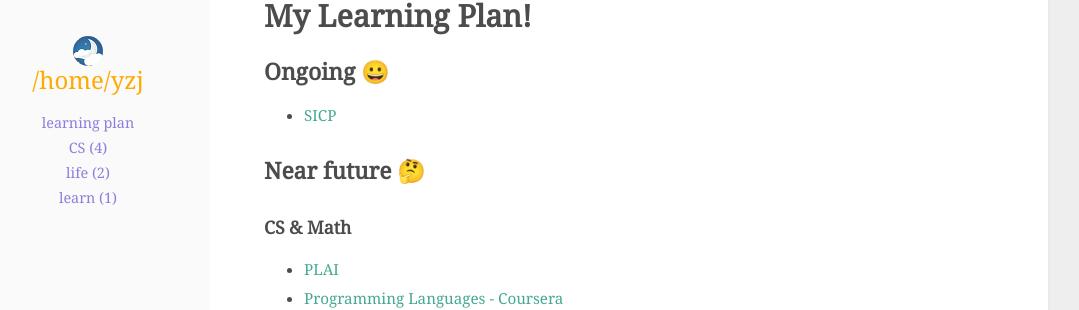
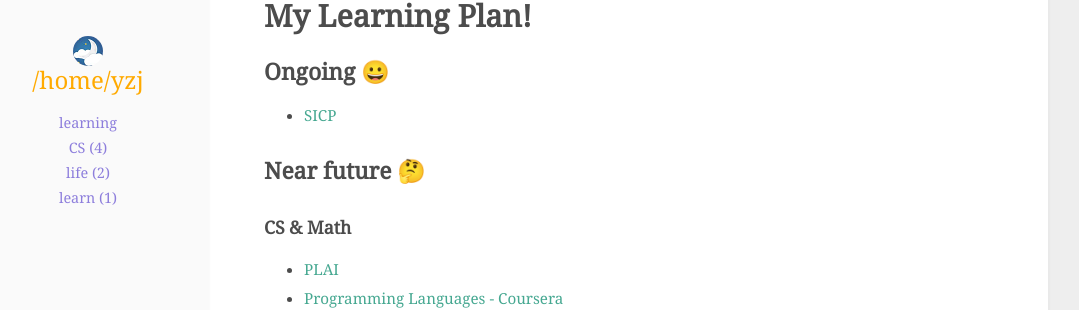
Before and after one commit to wine99/wine99.github.io, a Jekyll site: the page built from aboutme.html, in a window 1280 px wide. Shown: the part 114-424 px from the top of the page, without its empty margins (132-1211 px from the left). Built offline with Jekyll 4.4.1, drawn with Linux system fonts in a browser that asks for light colours.

Commit message:
rename link "about" to "learning"

```diff
--- a/_includes/header.html
+++ b/_includes/header.html
@@ -17,7 +17,7 @@
       <ul class="nav_list">
         <li class="nav_item">
           <!-- <a href="{{ site.baseurl }}/aboutme.html">about</a> -->
-          <a href="{{ site.baseurl }}/aboutme.html">learning plan</a>
+          <a href="{{ site.baseurl }}/aboutme.html">learning</a>
         </li>
       </ul>
       {% endif %}
--- a/_includes/mobile_menu.html
+++ b/_includes/mobile_menu.html
@@ -3,7 +3,8 @@
   <ul class="nav_list">
     {% if site.user.aboutme %}
     <li class="nav_item">
-      <a href="{{ site.baseurl }}/aboutme.html">about</a>
+      <!-- <a href="{{ site.baseurl }}/aboutme.html">about</a> -->
+      <a href="{{ site.baseurl }}/aboutme.html">learning</a>
     </li>
 
     {% endif %}
```
